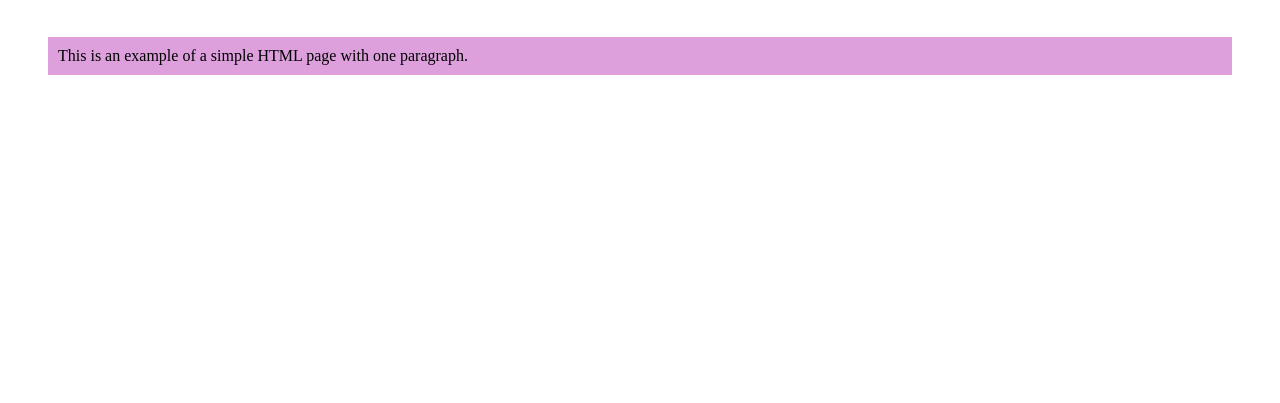
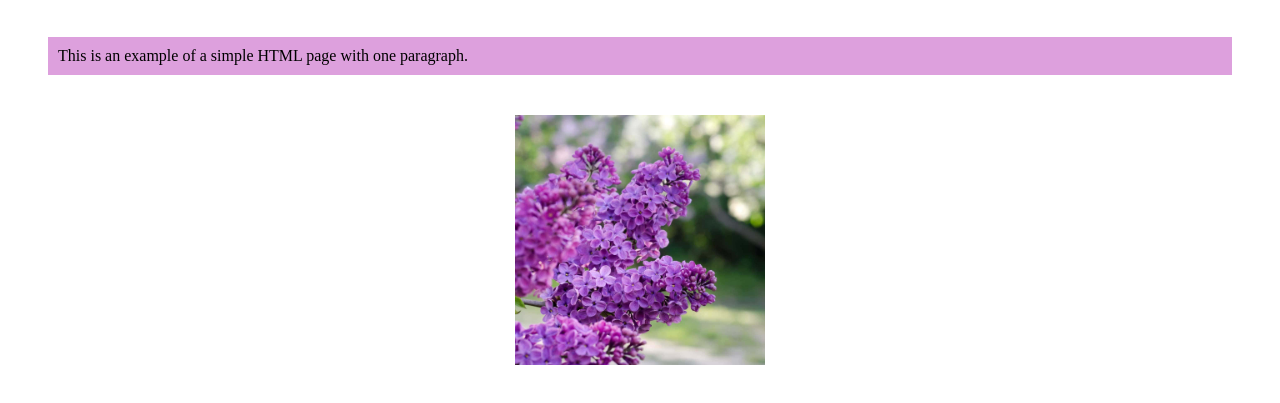
Before and after one commit to Gulzey/Coursera, a plain HTML site: page site.html in a window 1280 px wide. Shown: the part 61-464 px from the top of the page. Drawn offline with Linux system fonts and the light colour scheme.

Commit message:
Added images

```diff
--- a/site.html
+++ b/site.html
@@ -7,5 +7,6 @@
     <body>
       <h1>Gulzeys Box Model</h1>
         <p>This is an example of a simple HTML page with one paragraph.</p>
+        <img src="Lilac.jpg" alt="Lilac" style="width:250px;height:250px;" class="center">
     </body>
 </html>
--- a/styles.css
+++ b/styles.css
@@ -13,3 +13,11 @@ p {
     margin: 40px;
     color: black;
  }
+
+
+ .center {
+    display: block;
+    margin-left: auto;
+    margin-right: auto;
+    width: 50%;
+ }
```
Also changed, not shown: Lilac.jpg (added).
